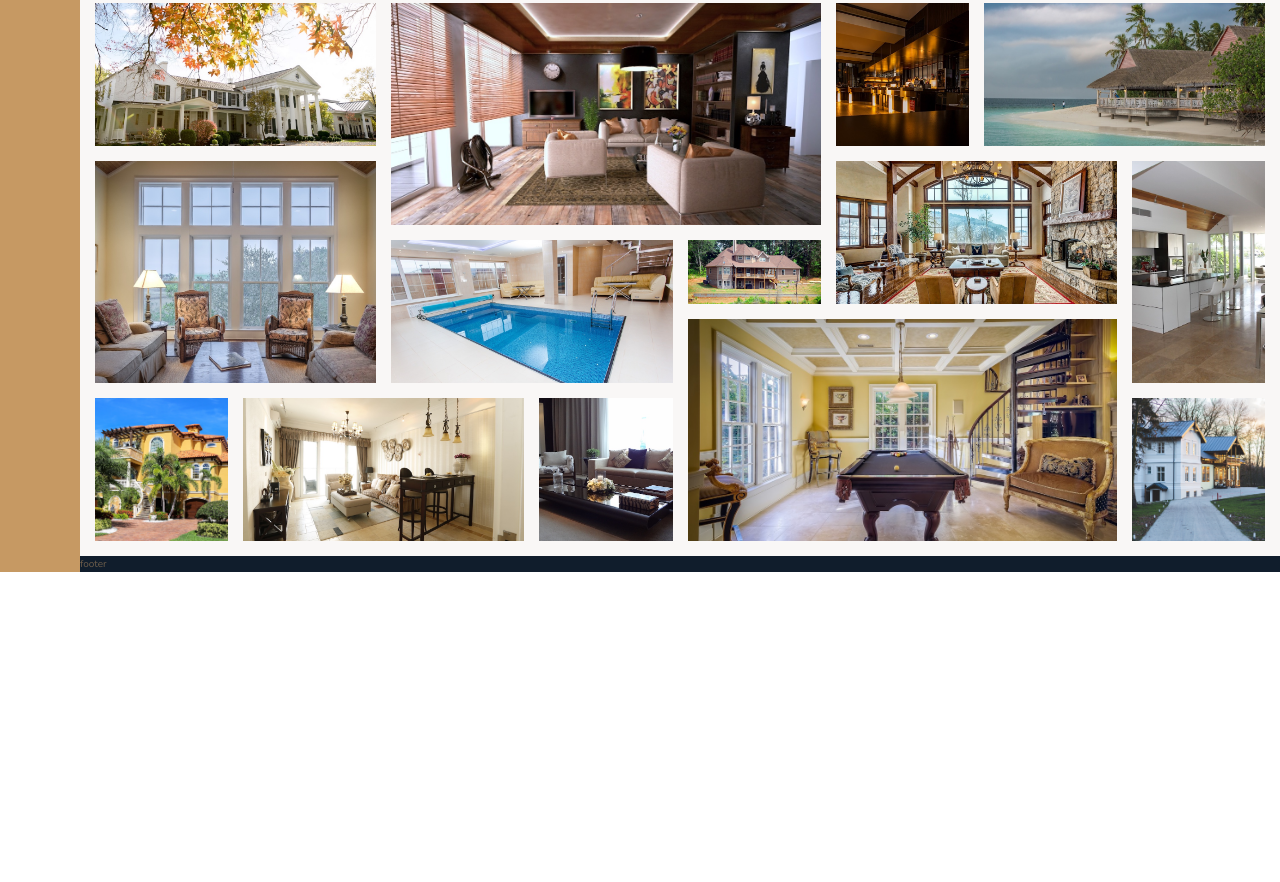
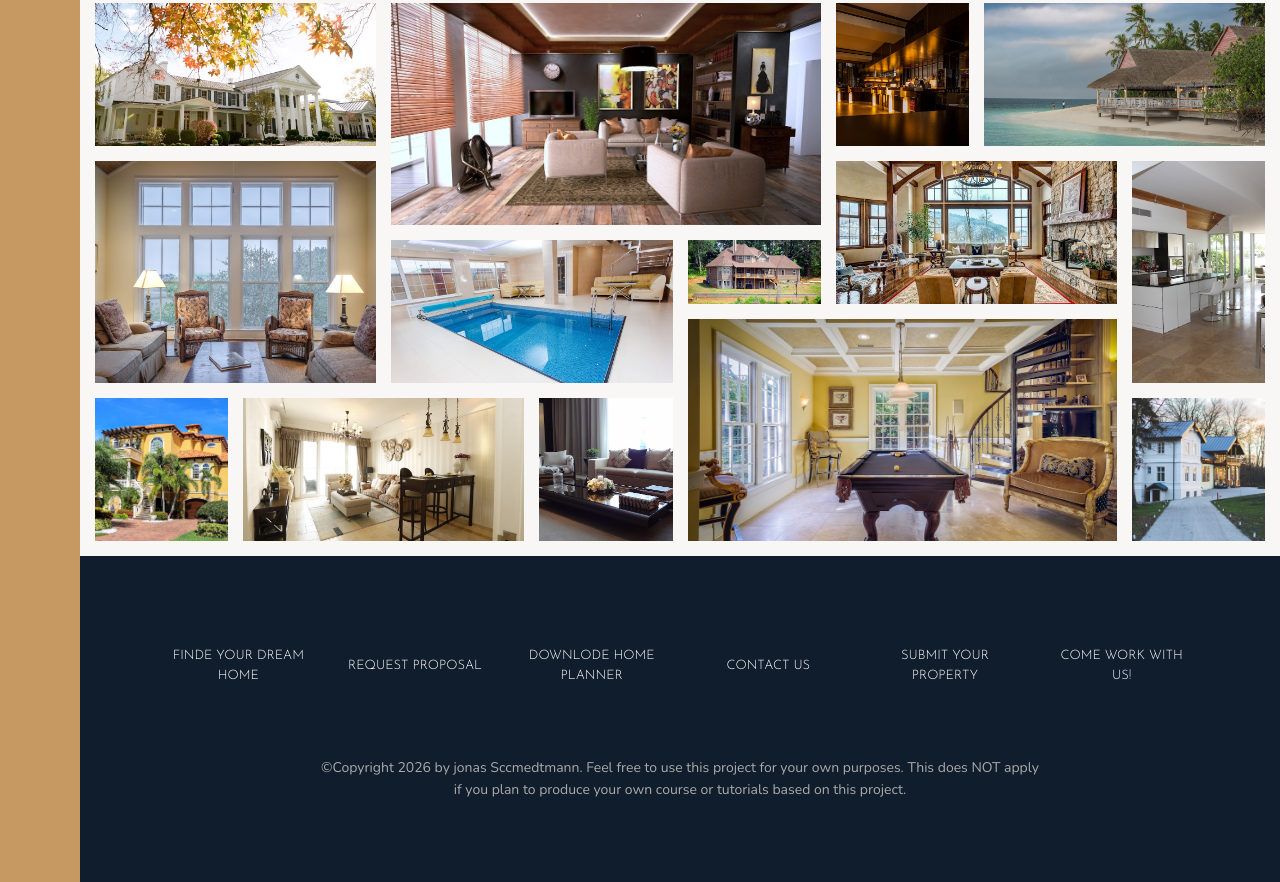
Before and after one commit to Hastellaa/Nexter-project, a website: page index.html in a window 1280 px wide. Shown: the part 3104-3986 px from the top of the page. Before the commit the page ends 3676 px from the top, so only its background shows below. Drawn offline with nearby package versions, Linux system fonts and the light colour scheme.

Commit message:
Add footer section

```diff
--- a/index.html
+++ b/index.html
@@ -372,8 +372,23 @@
     </section>
 
     <footer class="footer">
-        footer
+        <ul class="nav">
+            <li class="nav__item"><a href="#" class="nav__link">Finde your dream home</a></li>
+            <li class="nav__item"><a href="#" class="nav__link">Request proposal</a></li>
+            <li class="nav__item"><a href="#" class="nav__link">Downlode home planner</a></li>
+            <li class="nav__item"><a href="#" class="nav__link">Contact us</a></li>
+            <li class="nav__item"><a href="#" class="nav__link">Submit your property</a></li>
+            <li class="nav__item"><a href="#" class="nav__link">Come work with us!</a></li>
+        </ul>
+
+
+    <p class="copyright">
+        &copy;Copyright 2026 by jonas Sccmedtmann. Feel free to use this project for your own purposes. This does NOT
+        apply if you plan to produce your own course or tutorials based on this project.
+
+    </p>
     </footer>
+
 </body>
 
 </html>
--- a/sass/_footer.scss
+++ b/sass/_footer.scss
@@ -1,5 +1,45 @@
 .footer {
     background-color: $color-secondary ;
     grid-column: full-start / full-end;
+    padding: 8rem;
 
 }
+
+.nav {
+    list-style: none;
+    display: grid;
+    grid-template-columns: repeat(auto-fit, minmax(15rem, 1fr));
+    grid-gap: 2rem;
+    align-items: center;
+
+    &__link:link,
+    &__link:visited {
+        font-size: 1.3rem;
+        color: #fff;
+        text-decoration: none;
+        font-family: $font-display;
+        text-transform: uppercase;
+        text-align: center;
+        padding: 1rem;
+        display: block;
+        transition: all .2s;
+    }
+
+    &__link:hover,
+    &__link:active {
+        background-color: rgba(#fff, .05);
+        transform: translateY(-3px);
+
+
+    }
+}
+
+.copyright {
+    font-size: 1.4rem;
+    color: $color-grey-light-2;
+    margin-top: 6rem;
+    margin-right: auto;
+    margin-left: auto;
+    text-align: center;
+    width: 70%;
+}
```
Also changed, not shown: css/style.css, 1 other file. Lines whose indentation alone changed are shown as unchanged.
